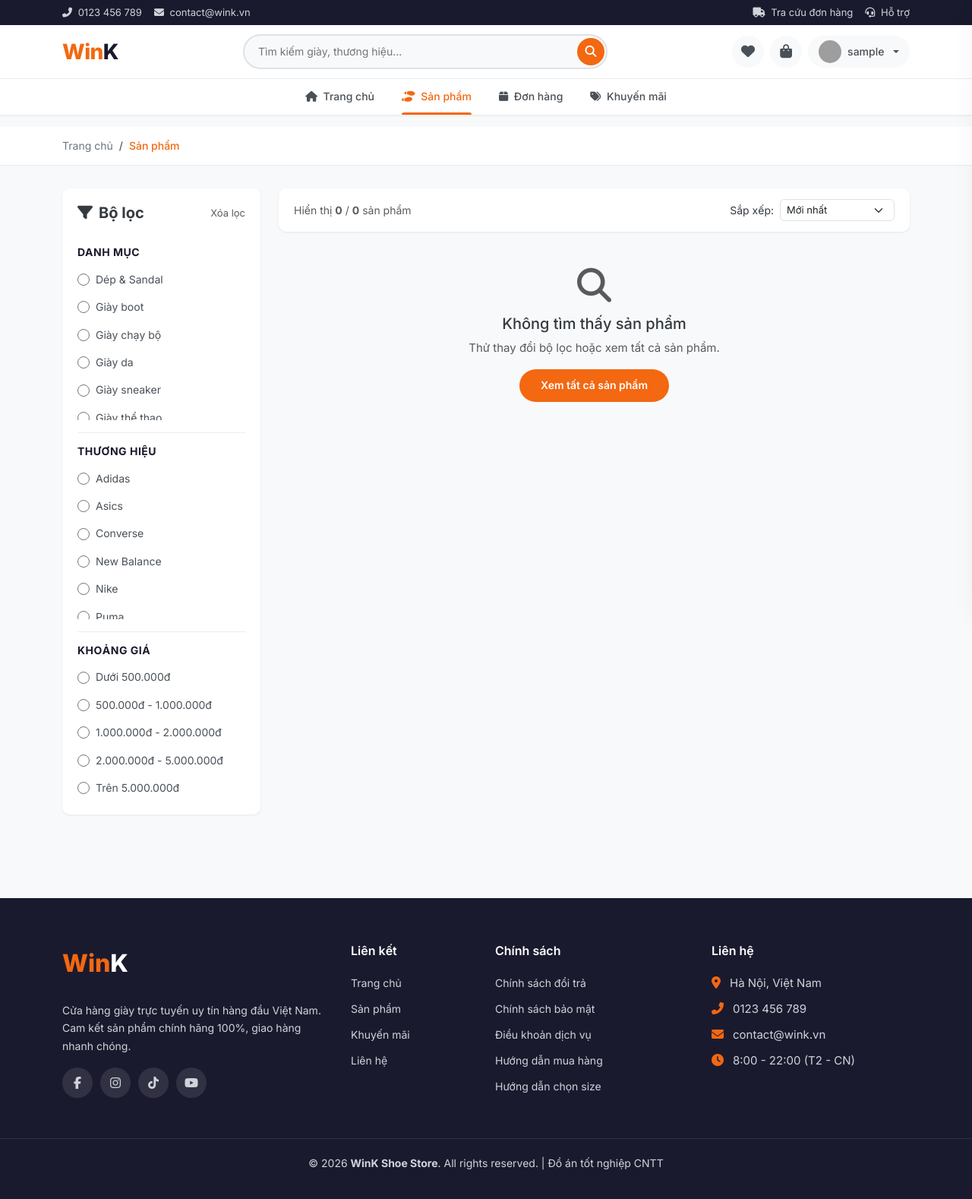
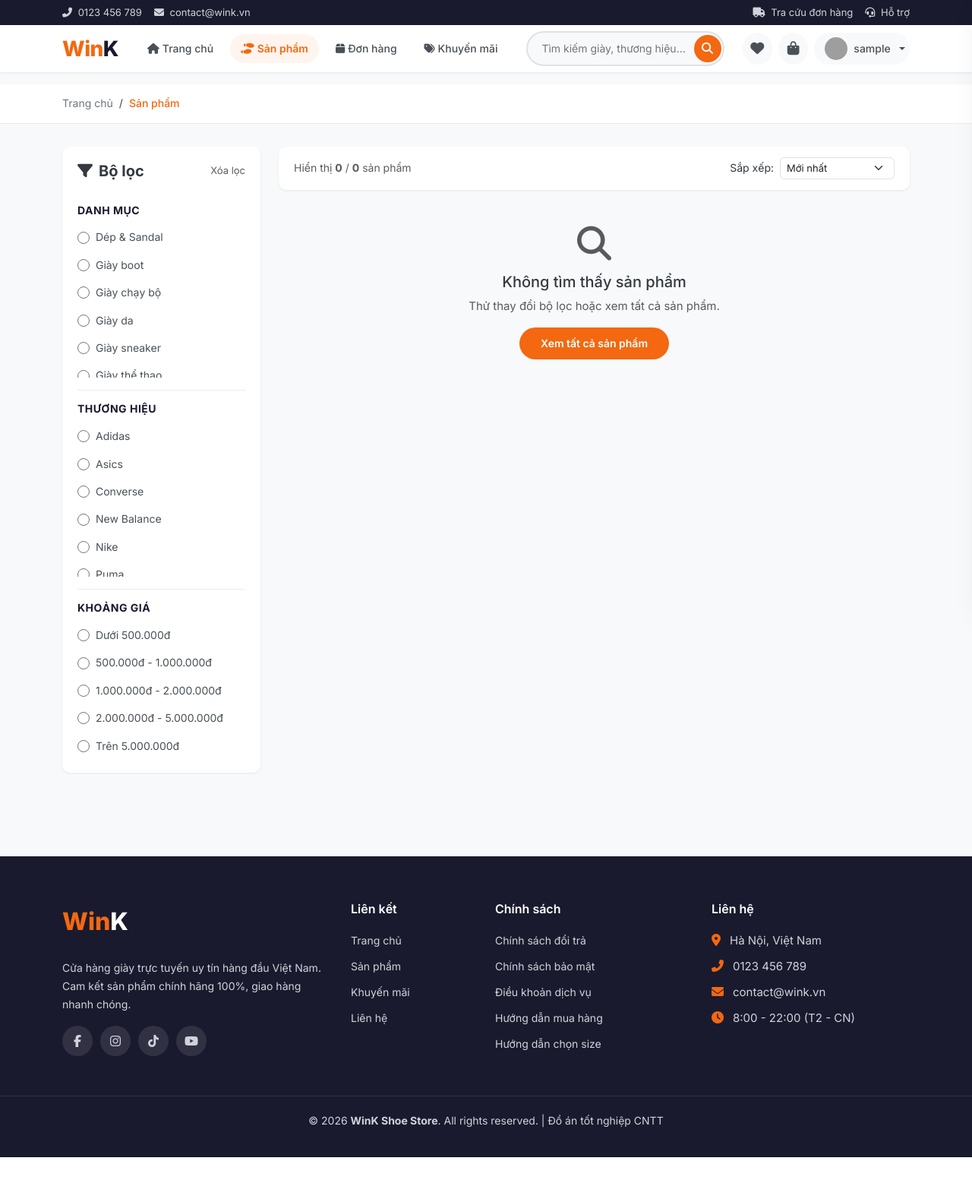
Before and after one commit to hieule210924tb/DATN_Shoe_Store, a PHP site: page /DATN_Shoe_Store/pages/products.php in a window 1280 px wide. Shown: the whole page at 76% size. After the commit the page ends 1523 px from the top, so only its background shows below. Run offline with PHP 8.4, Linux system fonts and the light colour scheme; a user stored in the database is signed in; data comes from the database, SQL or seed files in the repository; data that the repository does not hold is empty; grey boxes are pictures that could not be loaded.

Commit message:
Xóa trường product_image trong database

```diff
--- a/admin/products/list.php
+++ b/admin/products/list.php
@@ -39,12 +39,11 @@ $offset = ($page - 1) * $perPage;
 
 // Lấy sản phẩm
 $stmt = $pdo->prepare("
-    SELECT p.*, c.name as category_name, b.name as brand_name, pi.image_path as primary_image,
+    SELECT p.*, c.name as category_name, b.name as brand_name, p.thumbnail as primary_image,
            (SELECT SUM(stock_quantity) FROM product_variants WHERE product_id = p.id) as total_stock
     FROM products p
     LEFT JOIN categories c ON p.category_id = c.id
     LEFT JOIN brands b ON p.brand_id = b.id
-    LEFT JOIN product_images pi ON p.id = pi.product_id AND pi.is_primary = 1
     WHERE $whereClause
     ORDER BY p.created_at DESC
     LIMIT $perPage OFFSET $offset
--- a/ajax/cart_actions.php
+++ b/ajax/cart_actions.php
@@ -33,11 +33,10 @@ if ($_SERVER['REQUEST_METHOD'] === 'GET' && isset($_GET['action']) && $_GET['act
         SELECT ci.id, ci.quantity, ci.price,
                p.id as product_id, p.name, p.slug,
                pv.size, pv.color, pv.stock_quantity as max_qty,
-               pi.image_path
+               p.thumbnail as image_path
         FROM cart_items ci
         INNER JOIN products p ON ci.product_id = p.id
         INNER JOIN product_variants pv ON ci.variant_id = pv.id
-        LEFT JOIN product_images pi ON p.id = pi.product_id AND pi.is_primary = 1
         WHERE ci.cart_id = ?
         ORDER BY ci.created_at DESC
     ");
--- a/includes/navbar.php
+++ b/includes/navbar.php
@@ -5,6 +5,7 @@
  */
 $cartCount = isLoggedIn() ? getCartItemCount() : 0;
 $wishlistCount = isLoggedIn() ? getWishlistCount() : 0;
+$currentPage = basename($_SERVER['PHP_SELF']);
 ?>
 
 <!-- Top Bar -->
@@ -24,24 +25,44 @@ $wishlistCount = isLoggedIn() ? getWishlistCount() : 0;
 </div>
 
 <!-- Main Header -->
-<header class="wink-header">
-    <div class="wink-navbar">
+<header class="wink-header sticky-top">
+    <div class="wink-navbar py-2">
         <div class="container">
             <div class="d-flex align-items-center justify-content-between gap-3">
-                <!-- Logo -->
-                <a href="<?php echo url('index.php'); ?>" class="wink-logo">
-                    Win<span>K</span>
-                </a>
 
-                <!-- Search Bar -->
-                <form action="<?php echo url('pages/search.php'); ?>" method="GET" class="wink-search d-none d-lg-block">
+                <!-- Left: Logo & Nav Links -->
+                <div class="d-flex align-items-center gap-3 gap-lg-4">
+                    <!-- Logo -->
+                    <a href="<?php echo url('index.php'); ?>" class="wink-logo text-decoration-none">
+                        Win<span>K</span>
+                    </a>
+
+                    <!-- Nav Links for Desktop -->
+                    <nav class="wink-nav-menu d-none d-md-flex align-items-center gap-1 gap-lg-2">
+                        <a href="<?php echo url('index.php'); ?>" class="nav-item-link <?php echo ($currentPage == 'index.php' && !isset($_GET['page'])) ? 'active' : ''; ?>">
+                            <i class="fas fa-home me-1"></i>Trang chủ
+                        </a>
+                        <a href="<?php echo url('pages/products.php'); ?>" class="nav-item-link <?php echo ($currentPage == 'products.php') ? 'active' : ''; ?>">
+                            <i class="fas fa-shoe-prints me-1"></i>Sản phẩm
+                        </a>
+                        <a href="<?php echo url('pages/orders.php'); ?>" class="nav-item-link <?php echo ($currentPage == 'orders.php') ? 'active' : ''; ?>">
+                            <i class="fas fa-box me-1"></i>Đơn hàng
+                        </a>
+                        <a href="<?php echo url('pages/vouchers.php'); ?>" class="nav-item-link <?php echo ($currentPage == 'vouchers.php') ? 'active' : ''; ?>">
+                            <i class="fas fa-tags me-1"></i>Khuyến mãi
+                        </a>
+                    </nav>
+                </div>
+
+                <!-- Center: Search Bar -->
+                <form action="<?php echo url('pages/search.php'); ?>" method="GET" class="wink-search flex-grow-1 mx-2 d-none d-lg-block" style="max-width: 360px;">
                     <input type="text" name="q" placeholder="Tìm kiếm giày, thương hiệu..."
                            value="<?php echo e($_GET['q'] ?? ''); ?>" autocomplete="off">
                     <button type="submit"><i class="fas fa-search"></i></button>
                 </form>
 
-                <!-- Nav Icons -->
-                <div class="wink-nav-icons">
+                <!-- Right: Nav Icons & User -->
+                <div class="wink-nav-icons d-flex align-items-center gap-2">
                     <!-- Mobile Search Toggle -->
                     <button class="wink-nav-icon d-lg-none" data-bs-toggle="collapse" data-bs-target="#mobileSearch" aria-label="Tìm kiếm">
                         <i class="fas fa-search"></i>
@@ -63,24 +84,24 @@ $wishlistCount = isLoggedIn() ? getWishlistCount() : 0;
                         </span>
                     </button>
 
-                    <!-- User -->
+                    <!-- User Dropdown -->
                     <?php if (isLoggedIn()): ?>
                         <div class="dropdown">
                             <button class="wink-user-btn dropdown-toggle" type="button" data-bs-toggle="dropdown" aria-expanded="false" id="userDropdown">
                                 <img src="<?php echo getCurrentUserAvatar(); ?>" alt="Avatar">
-                                <span class="d-none d-md-inline"><?php echo e(getCurrentUserName()); ?></span>
+                                <span class="d-none d-xl-inline"><?php echo e(getCurrentUserName()); ?></span>
                             </button>
-                            <ul class="dropdown-menu dropdown-menu-end">
+                            <ul class="dropdown-menu dropdown-menu-end shadow-sm border-0 mt-2">
                                 <?php if (isAdmin()): ?>
-                                    <li><a class="dropdown-item" href="<?php echo url('admin/index.php'); ?>"><i class="fas fa-tachometer-alt me-2"></i>Quản trị</a></li>
-                                    <li><hr class="dropdown-divider"></li>
+                                    <li><a class="dropdown-item py-2" href="<?php echo url('admin/index.php'); ?>"><i class="fas fa-tachometer-alt me-2 text-primary"></i>Quản trị</a></li>
+                                    <li><hr class="dropdown-divider my-1"></li>
                                 <?php endif; ?>
-                                <li><a class="dropdown-item" href="<?php echo url('pages/profile.php'); ?>"><i class="fas fa-user me-2"></i>Tài khoản</a></li>
-                                <li><a class="dropdown-item" href="<?php echo url('pages/orders.php'); ?>"><i class="fas fa-box me-2"></i>Đơn hàng</a></li>
-                                <li><a class="dropdown-item" href="<?php echo url('pages/wishlist.php'); ?>"><i class="fas fa-heart me-2"></i>Yêu thích</a></li>
-                                <li><a class="dropdown-item" href="<?php echo url('pages/change_password.php'); ?>"><i class="fas fa-key me-2"></i>Đổi mật khẩu</a></li>
-                                <li><hr class="dropdown-divider"></li>
-                                <li><a class="dropdown-item text-danger" href="<?php echo url('auth/logout.php'); ?>"><i class="fas fa-sign-out-alt me-2"></i>Đăng xuất</a></li>
+                                <li><a class="dropdown-item py-2" href="<?php echo url('pages/profile.php'); ?>"><i class="fas fa-user me-2 text-muted"></i>Tài khoản</a></li>
+                                <li><a class="dropdown-item py-2" href="<?php echo url('pages/orders.php'); ?>"><i class="fas fa-box me-2 text-muted"></i>Đơn hàng</a></li>
+                                <li><a class="dropdown-item py-2" href="<?php echo url('pages/wishlist.php'); ?>"><i class="fas fa-heart me-2 text-muted"></i>Yêu thích</a></li>
+                                <li><a class="dropdown-item py-2" href="<?php echo url('pages/change_password.php'); ?>"><i class="fas fa-key me-2 text-muted"></i>Đổi mật khẩu</a></li>
+                                <li><hr class="dropdown-divider my-1"></li>
+                                <li><a class="dropdown-item py-2 text-danger" href="<?php echo url('auth/logout.php'); ?>"><i class="fas fa-sign-out-alt me-2"></i>Đăng xuất</a></li>
                             </ul>
                         </div>
                     <?php else: ?>
@@ -92,9 +113,9 @@ $wishlistCount = isLoggedIn() ? getWishlistCount() : 0;
                 </div>
             </div>
 
-            <!-- Mobile Search -->
+            <!-- Mobile Search Collapse -->
             <div class="collapse d-lg-none mt-2" id="mobileSearch">
-                <form action="<?php echo url('pages/search.php'); ?>" method="GET" class="wink-search">
+                <form action="<?php echo url('pages/search.php'); ?>" method="GET" class="wink-search w-100">
                     <input type="text" name="q" placeholder="Tìm kiếm giày, thương hiệu..."
                            value="<?php echo e($_GET['q'] ?? ''); ?>">
                     <button type="submit"><i class="fas fa-search"></i></button>
@@ -102,35 +123,15 @@ $wishlistCount = isLoggedIn() ? getWishlistCount() : 0;
             </div>
         </div>
     </div>
-
-    <!-- Bottom Navigation -->
-    <div class="wink-bottom-nav d-none d-md-block">
-        <div class="container">
-            <nav class="d-flex align-items-center justify-content-center">
-                <a href="<?php echo url('index.php'); ?>" class="nav-link <?php echo (basename($_SERVER['PHP_SELF']) == 'index.php' && !isset($_GET['page'])) ? 'active' : ''; ?>">
-                    <i class="fas fa-home me-1"></i> Trang chủ
-                </a>
-                <a href="<?php echo url('pages/products.php'); ?>" class="nav-link <?php echo (basename($_SERVER['PHP_SELF']) == 'products.php') ? 'active' : ''; ?>">
-                    <i class="fas fa-shoe-prints me-1"></i> Sản phẩm
-                </a>
-                <a href="<?php echo url('pages/orders.php'); ?>" class="nav-link <?php echo (basename($_SERVER['PHP_SELF']) == 'orders.php') ? 'active' : ''; ?>">
-                    <i class="fas fa-box me-1"></i> Đơn hàng
-                </a>
-                <a href="<?php echo url('pages/vouchers.php'); ?>" class="nav-link <?php echo (basename($_SERVER['PHP_SELF']) == 'vouchers.php') ? 'active' : ''; ?>">
-                    <i class="fas fa-tags me-1"></i> Khuyến mãi
-                </a>
-            </nav>
-        </div>
-    </div>
 </header>
 
 <!-- Mobile Bottom Navigation -->
 <nav class="wink-mobile-nav d-md-none">
-    <a href="<?php echo url('index.php'); ?>" class="<?php echo (basename($_SERVER['PHP_SELF']) == 'index.php') ? 'active' : ''; ?>">
+    <a href="<?php echo url('index.php'); ?>" class="<?php echo ($currentPage == 'index.php') ? 'active' : ''; ?>">
         <i class="fas fa-home"></i>
         <span>Trang chủ</span>
     </a>
-    <a href="<?php echo url('pages/products.php'); ?>" class="<?php echo (basename($_SERVER['PHP_SELF']) == 'products.php') ? 'active' : ''; ?>">
+    <a href="<?php echo url('pages/products.php'); ?>" class="<?php echo ($currentPage == 'products.php') ? 'active' : ''; ?>">
         <i class="fas fa-th-large"></i>
         <span>Sản phẩm</span>
     </a>
@@ -141,7 +142,7 @@ $wishlistCount = isLoggedIn() ? getWishlistCount() : 0;
             <span class="mobile-cart-badge cart-count-badge"><?php echo $cartCount; ?></span>
         <?php endif; ?>
     </button>
-    <a href="<?php echo url('pages/orders.php'); ?>" class="<?php echo (basename($_SERVER['PHP_SELF']) == 'orders.php') ? 'active' : ''; ?>">
+    <a href="<?php echo url('pages/orders.php'); ?>" class="<?php echo ($currentPage == 'orders.php') ? 'active' : ''; ?>">
         <i class="fas fa-box"></i>
         <span>Đơn hàng</span>
     </a>
@@ -152,6 +153,29 @@ $wishlistCount = isLoggedIn() ? getWishlistCount() : 0;
 </nav>
 
 <style>
+/* Inline Header Navigation Styling */
+.wink-nav-menu .nav-item-link {
+    color: var(--gray-700);
+    font-weight: 500;
+    font-size: 14px;
+    padding: 8px 14px;
+    border-radius: 20px;
+    text-decoration: none;
+    transition: all 0.2s ease;
+    white-space: nowrap;
+}
+
+.wink-nav-menu .nav-item-link:hover {
+    color: var(--primary);
+    background-color: var(--primary-bg);
+}
+
+.wink-nav-menu .nav-item-link.active {
+    color: var(--primary);
+    font-weight: 600;
+    background-color: var(--primary-bg);
+}
+
 /* Mobile Bottom Navigation */
 .wink-mobile-nav {
     position: fixed;
--- a/pages/cart.php
+++ b/pages/cart.php
@@ -21,11 +21,10 @@ if ($cart) {
         SELECT ci.id, ci.quantity, ci.price,
                p.id as product_id, p.name, p.slug,
                pv.size, pv.color, pv.stock_quantity,
-               pi.image_path
+               p.thumbnail as image_path
         FROM cart_items ci
         INNER JOIN products p ON ci.product_id = p.id
         INNER JOIN product_variants pv ON ci.variant_id = pv.id
-        LEFT JOIN product_images pi ON p.id = pi.product_id AND pi.is_primary = 1
         WHERE ci.cart_id = ?
         ORDER BY ci.created_at DESC
     ");
--- a/pages/checkout.php
+++ b/pages/checkout.php
@@ -20,11 +20,10 @@ if (!$cart) {
 
 $stmt = $pdo->prepare("
     SELECT ci.*, p.name, p.slug, pv.size, pv.color, pv.stock_quantity,
-           pi.image_path
+           p.thumbnail as image_path
     FROM cart_items ci
     INNER JOIN products p ON ci.product_id = p.id
     INNER JOIN product_variants pv ON ci.variant_id = pv.id
-    LEFT JOIN product_images pi ON p.id = pi.product_id AND pi.is_primary = 1
     WHERE ci.cart_id = ?
 ");
 $stmt->execute([$cart['id']]);
--- a/pages/products.php
+++ b/pages/products.php
@@ -74,9 +74,8 @@ $totalPages = ceil($totalProducts / $perPage);
 $offset = ($page - 1) * $perPage;
 
 // === Lấy sản phẩm ===
-$sql = "SELECT p.*, pi.image_path as primary_image, c.name as category_name, b.name as brand_name
+$sql = "SELECT p.*, p.thumbnail as primary_image, c.name as category_name, b.name as brand_name
         FROM products p
-        LEFT JOIN product_images pi ON p.id = pi.product_id AND pi.is_primary = 1
         LEFT JOIN categories c ON p.category_id = c.id
         LEFT JOIN brands b ON p.brand_id = b.id
         WHERE $whereClause
--- a/pages/search.php
+++ b/pages/search.php
@@ -27,9 +27,8 @@ if (!empty($query)) {
 
     // Lấy sản phẩm
     $stmt = $pdo->prepare("
-        SELECT p.*, pi.image_path as primary_image, c.name as category_name, b.name as brand_name
+        SELECT p.*, p.thumbnail as primary_image, c.name as category_name, b.name as brand_name
         FROM products p
-        LEFT JOIN product_images pi ON p.id = pi.product_id AND pi.is_primary = 1
         LEFT JOIN categories c ON p.category_id = c.id
         LEFT JOIN brands b ON p.brand_id = b.id
         WHERE p.status = 'active' AND (p.name LIKE ? OR b.name LIKE ?)
```
Also changed, not shown: admin/products/add.php (+8 -10 lines), admin/products/delete.php (+16 -6 lines), admin/products/edit.php (+44 -30 lines), database/wink_shoe_store.sql (+3 -15 lines), index.php (+4 -9 lines), move_ai_images.php (deleted, +0 -44 lines), pages/product_detail.php (+14 -6 lines), uploads/products/6ab3938b1cddf_1790153611.jpg (added), uploads/products/6ab3938b1d60b_1790153611.jpg (added).
